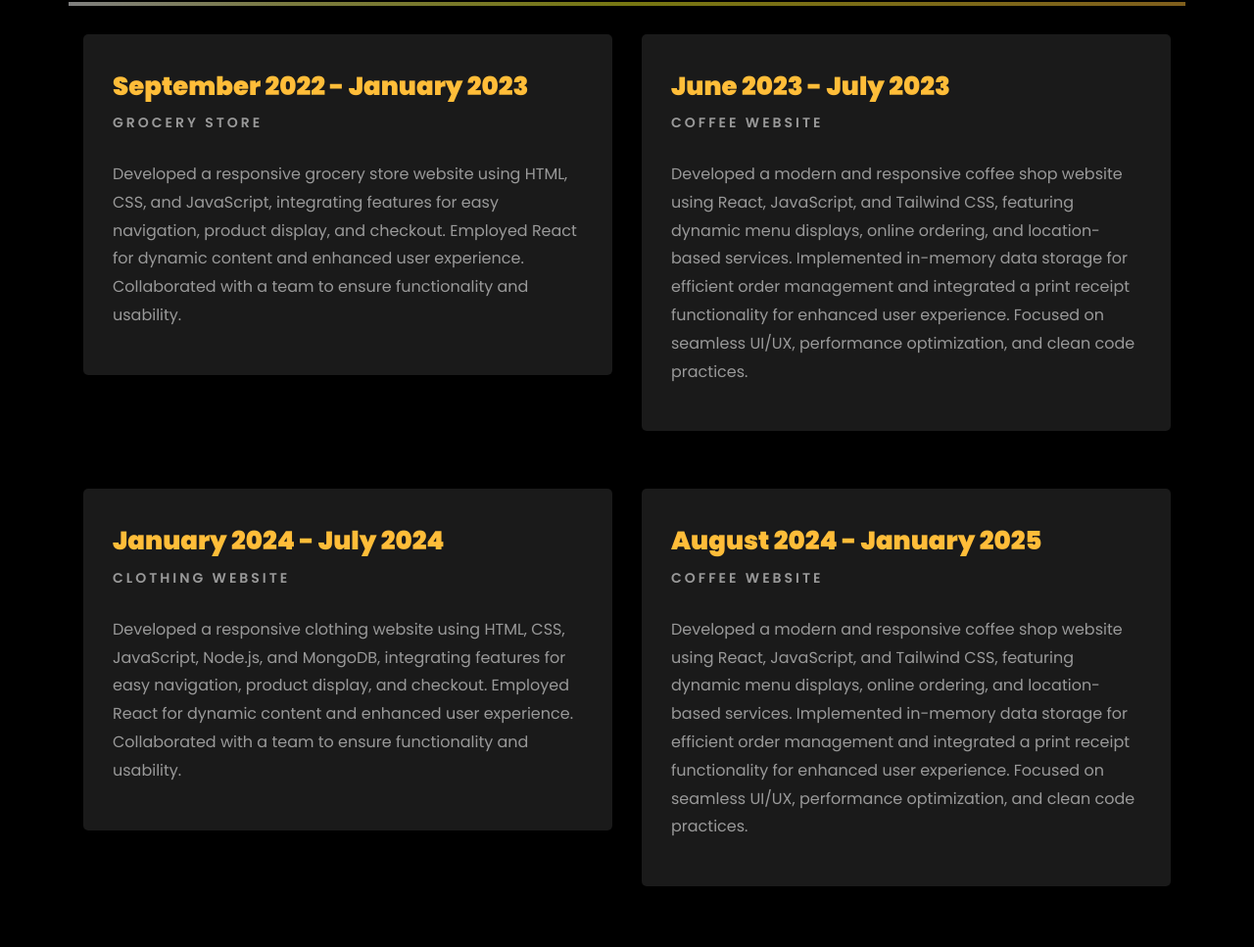
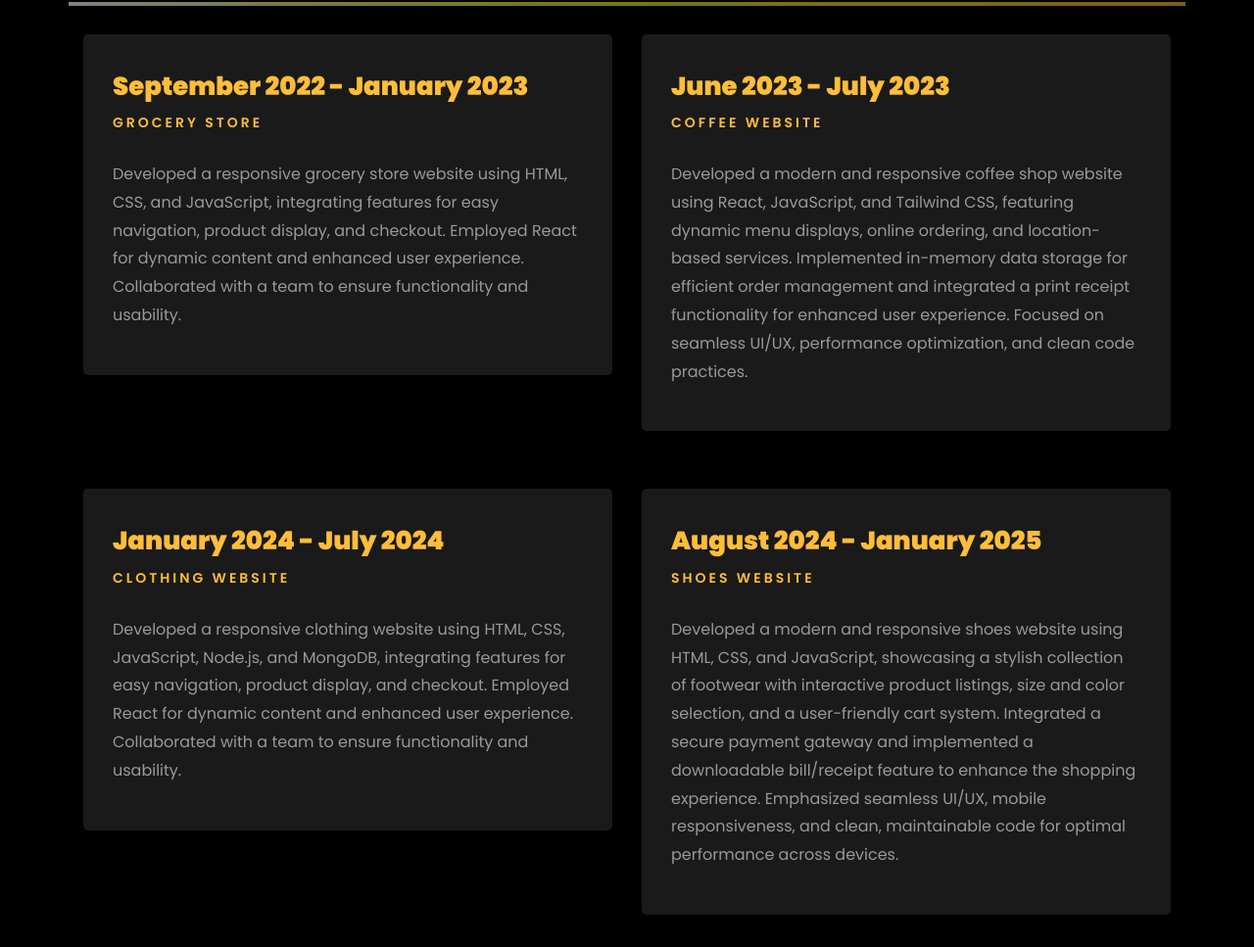
Before and after one commit to Kaifee3/Portfolio, a plain HTML site: page index.html in a window 1280 px wide. Shown: the part 2925-3892 px from the top of the page at 98% size. Drawn offline with nearby package versions, Linux system fonts and the light colour scheme; files whose address does not match are found by name.

Commit message:
Update index.html

```diff
--- a/index.html
+++ b/index.html
@@ -361,14 +361,14 @@
         <div class="col-md-6">
           <div class="resume-wrap ftco-animate">
             <span class="date">September 2022 - January 2023</span><br>
-            <span class="position">Grocery Store</span>
+           <a href="https://kaifee3.github.io/Grocery/"> <span class="position">Grocery Store</span></a>
             <p class="mt-4">Developed a responsive grocery store website using HTML, CSS, and JavaScript, integrating features for easy navigation, product display, and checkout. Employed React for dynamic content and enhanced user experience. Collaborated with a team to ensure functionality and usability.</p>
           </div>
         </div>
         <div class="col-md-6">
           <div class="resume-wrap ftco-animate">
             <span class="date">June 2023 - July 2023</span><br>
-            <span class="position">Coffee Website</span>
+           <a href="https://github.com/Kaifee3/Coffee"><span class="position">Coffee Website</span></a>
             <p class="mt-4">Developed a modern and responsive coffee shop website using React, JavaScript, and Tailwind CSS, featuring dynamic menu displays, online ordering, and location-based services. Implemented in-memory data storage for efficient order management and integrated a print receipt functionality for enhanced user experience. Focused on seamless UI/UX, performance optimization, and clean code practices.</p>
           </div>
         </div>
@@ -378,15 +378,15 @@
         <div class="col-md-6">
           <div class="resume-wrap ftco-animate">
             <span class="date">January 2024 - July 2024</span><br>
-            <span class="position">Clothing Website</span>
+            <a href="https://kaifee3.github.io/Clothing/"><span class="position">Clothing Website</span></a>
             <p class="mt-4">Developed a responsive clothing website using HTML, CSS, JavaScript, Node.js, and MongoDB, integrating features for easy navigation, product display, and checkout. Employed React for dynamic content and enhanced user experience. Collaborated with a team to ensure functionality and usability.</p>
           </div>
         </div>
         <div class="col-md-6">
           <div class="resume-wrap ftco-animate">
             <span class="date">August 2024 - January 2025</span><br>
-            <span class="position">Coffee Website</span>
-            <p class="mt-4">Developed a modern and responsive coffee shop website using React, JavaScript, and Tailwind CSS, featuring dynamic menu displays, online ordering, and location-based services. Implemented in-memory data storage for efficient order management and integrated a print receipt functionality for enhanced user experience. Focused on seamless UI/UX, performance optimization, and clean code practices.</p>
+            <a href="https://kaifee3.github.io/Shoes/"><span class="position">Shoes Website</span></a>
+            <p class="mt-4">Developed a modern and responsive shoes website using HTML, CSS, and JavaScript, showcasing a stylish collection of footwear with interactive product listings, size and color selection, and a user-friendly cart system. Integrated a secure payment gateway and implemented a downloadable bill/receipt feature to enhance the shopping experience. Emphasized seamless UI/UX, mobile responsiveness, and clean, maintainable code for optimal performance across devices.</p>
           </div>
         </div>
       </div>
```
